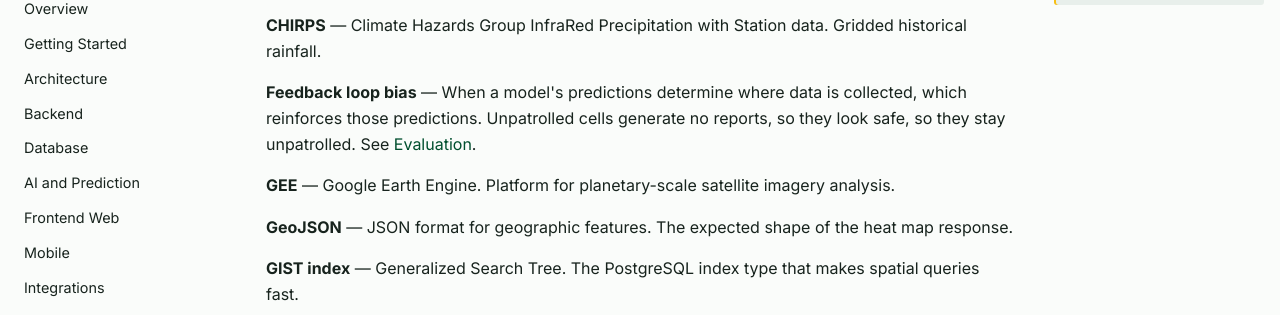
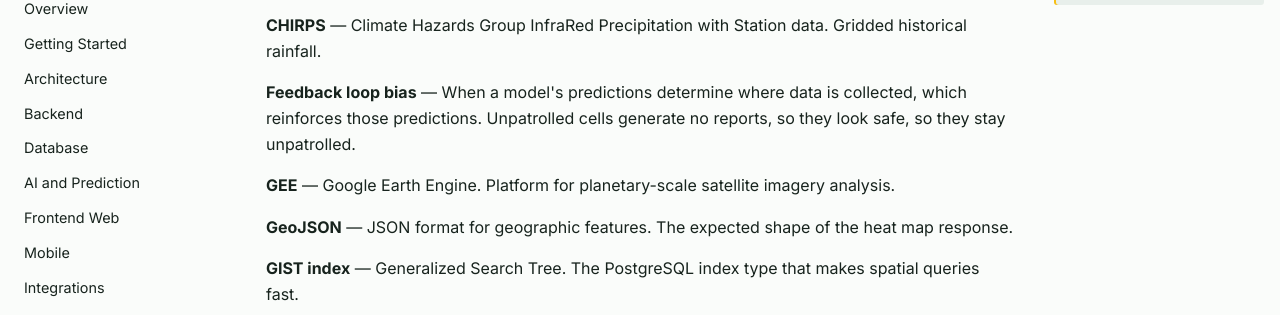
Before and after one commit to akirachix/CompilHER_Technical_Documentation, an MkDocs documentation site: the page built from docs/glossary.md, in a window 1280 px wide and 900 px high, scrolled down 822 px. Shown: the part 178-493 px from the top of the window. Built offline with MkDocs 1.6.1 and Material for MkDocs 9.7.7, drawn with Linux system fonts in a browser that asks for light colours; comment, search, counter and statistics services are not loaded.

Commit message:
docs: fix broken internal links after flattening structure

```diff
--- a/docs/glossary.md
+++ b/docs/glossary.md
@@ -37,7 +37,7 @@ rainfall.
 
 **Feedback loop bias** — When a model's predictions determine where data is collected, which
 reinforces those predictions. Unpatrolled cells generate no reports, so they look safe, so they stay
-unpatrolled. See [Evaluation](ai/evaluation.md#feedback-loop-bias).
+unpatrolled.
 
 **GEE** — Google Earth Engine. Platform for planetary-scale satellite imagery analysis.
 
```
Also changed, not shown: docs/architecture.md (+2 -2 lines).
